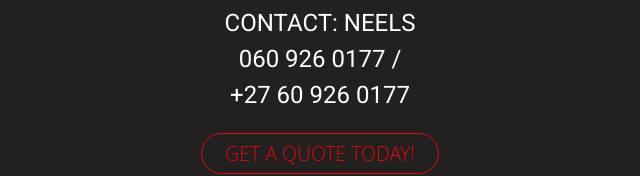
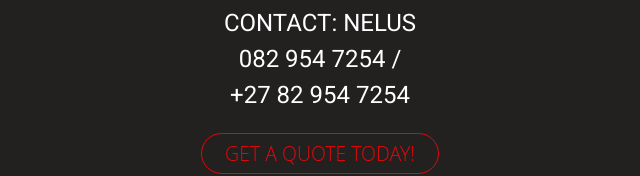
Before and after one commit to MORDOR241/NPG-AGRI, a plain HTML site: page Services.html in a window 1280 px wide. Shown: the part 1961-2137 px from the top of the page, 320-960 px from the left. Drawn offline with Linux system fonts and the light colour scheme.

Commit message:
Update Services.html

```diff
--- a/Services.html
+++ b/Services.html
@@ -51,9 +51,9 @@
 		 </</ul><br>
 			<p>
 		 <img class ="img-CN"src="https://assets.cnhindustrial.com/caseih/emea/EMEAASSETS/Products/Planting%20and%20Seeding/2000%20Planter/Early-Riser-2150-Magnum-310_GWSP-1320_04-16.jpg?width=1280&height=546"><br>
-		 <p class="p-Contact">CONTACT: NEELS<br>
-		 060 926 0177 / <br>
-		 +27 60 926 0177</p>
+		 <p class="p-Contact">CONTACT: NELUS<br>
+		 082 954 7254 / <br>
+		 +27 82 954 7254</p>
 		 <div class="buttonContainer">
   <a class="button" href="tel: 060 926 0177" title="Quote">GET A QUOTE TODAY!</a>
 </div>
```
